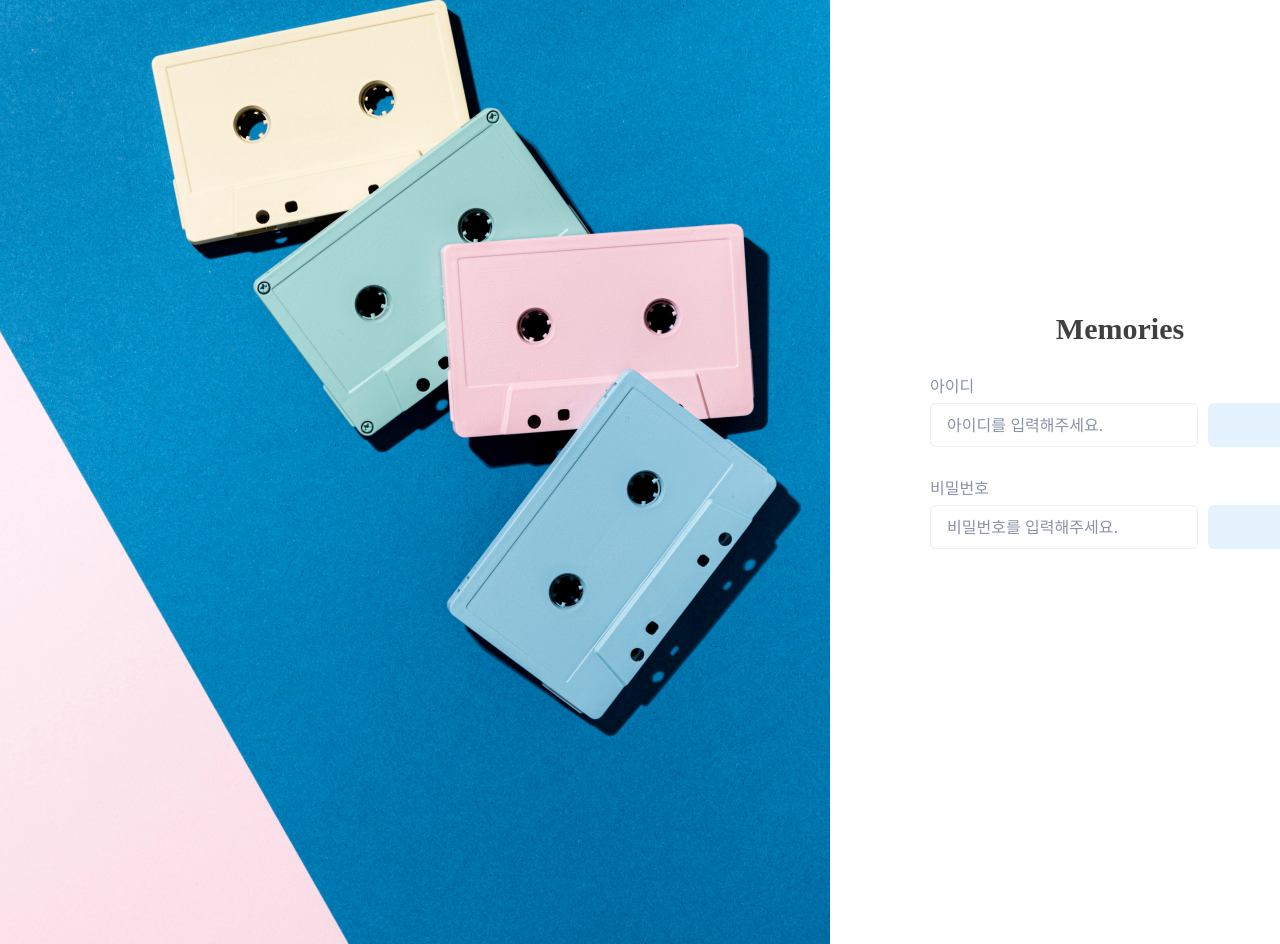
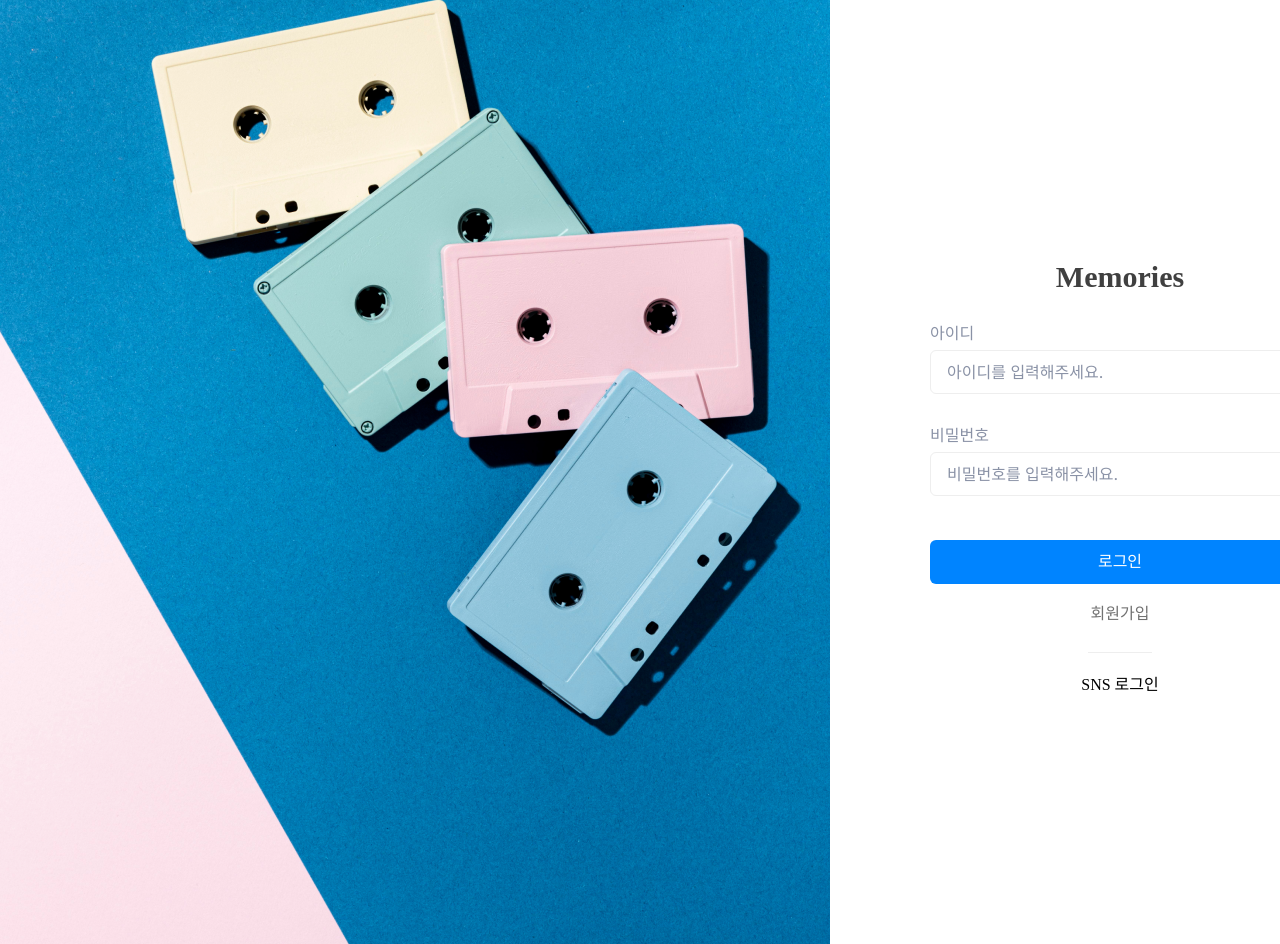
Before and after one commit to devJiraynor/memories-front-20241226, a React (Create React App) app: page /auth in a window 1280 px wide. Shown: the top 944 px of the page. Built offline with nearby package versions, Linux system fonts and the light colour scheme; a web font is replaced by a local one.

Commit message:
2025.03.10. 09:50

```diff
--- a/src/App.css
+++ b/src/App.css
@@ -10,6 +10,7 @@
   --Lightmode-Grey: rgba(64, 64, 64, 1);
   --Lightmode-Grey2: rgba(138, 146, 166, 1);
   --Lightmode-Grey3: rgba(238, 238, 238, 1);
+  --Lightmode-Grey4: rgba(113, 113, 113, 1);
   --Primary: rgba(0, 132, 255, 1);
   --Second: rgba(0, 132, 255, 0.10);
   --Error: rgba(255, 84, 64, 1);
@@ -35,12 +36,25 @@ body {
   cursor: pointer;
 }
 
+.button:hover {
+  opacity: 0.85;
+}
+
+.button.fullwidth {
+  box-sizing: border-box;
+  width: 100%;
+}
+
 .button.disable {
   background-color: var(--Lightmode-Grey3);
 
   color: var(--Lightmode-Grey2);
 
   cursor: default;
+}
+
+.button.disable:hover {
+  opacity: 1;
 }
 
 .button.second {
@@ -54,3 +68,19 @@ body {
 
   color: var(--White);
 }
+
+.link {
+  color: var(--Lightmode-Grey4);
+
+  text-align: center;
+  font-size: 16px;
+  font-weight: 400;
+  line-height: 175%;
+
+  cursor: pointer;
+}
+
+.link:hover {
+  color: var(--Lightmode-Grey);
+  font-weight: 600;
+}
--- a/src/components/InputBox/index.tsx
+++ b/src/components/InputBox/index.tsx
@@ -7,17 +7,26 @@ interface Props {
   value: string;
   placeholder: string;
   type: 'text' | 'password';
-  buttonName: string;
+  buttonName?: string;
   message: string;
+  isErrorMessage?: boolean;
+  isButtonActive?: boolean;
+  readOnly?: boolean;
 
   onChange: (event: ChangeEvent<HTMLInputElement>) => void;
+  onButtonClick?: () => void;
 }
 
 // component: 공통 인풋 박스 컴포넌트 //
 export default function InputBox(props: Props) {
 
-  const { label, value, placeholder, type, buttonName, message } = props;
-  const { onChange } = props;
+  const { label, value, placeholder, type, buttonName, message, isErrorMessage, isButtonActive, readOnly } = props;
+  const { onChange, onButtonClick } = props;
+
+  // variable: 메세지 클래스 //
+  const messageClass = `message ${isErrorMessage ? 'error' : 'success'}`;
+  // variable: 버튼 클래스 //
+  const buttonClass = `button ${isButtonActive ? 'second' : 'disable'}`
 
   // render: 공통 인풋 박스 컴포넌트 //
   return (
@@ -25,10 +34,12 @@ export default function InputBox(props: Props) {
       <div className='label'>{label}</div>
       <div className='input-contents'>
         <div className='input-area'>
-          <input type={type} value={value} placeholder={placeholder} onChange={onChange} />
-          <div className='button second'>{buttonName}</div>
+          <input type={type} value={value} placeholder={placeholder} onChange={onChange} readOnly={readOnly} />
+          {onButtonClick && buttonName &&
+          <div className={buttonClass} onClick={onButtonClick}>{buttonName}</div>
+          }
         </div>
-        <div className='message error'>{message}</div>
+        <div className={messageClass}>{message}</div>
       </div>
     </div>
   )
--- a/src/views/Auth/index.tsx
+++ b/src/views/Auth/index.tsx
@@ -31,14 +31,20 @@ export default function Auth() {
           <div className='header'>Memories</div>
           <div className='input-container'>
 
-            <InputBox type={'text'} label={'아이디'} value={userId} placeholder={'아이디를 입력해주세요.'} buttonName={''} message={''} onChange={onUserIdChangeHandler} />
+            <InputBox type={'text'} label={'아이디'} value={userId} placeholder={'아이디를 입력해주세요.'} message={''} onChange={onUserIdChangeHandler} />
 
-            <InputBox type={'password'} label={'비밀번호'} value={userPassword} placeholder={'비밀번호를 입력해주세요.'} buttonName={''} message={''} onChange={onUserPasswordChangeHandler} />
+            <InputBox type={'password'} label={'비밀번호'} value={userPassword} placeholder={'비밀번호를 입력해주세요.'} message={''} isErrorMessage onChange={onUserPasswordChangeHandler} />
 
           </div>
-          <div className='button-container'></div>
+          <div className='button-container'>
+            <div className='button primary fullwidth'>로그인</div>
+            <div className='link'>회원가입</div>
+          </div>
           <div className='divider'></div>
-          <div className='sns-container'></div>
+          <div className='sns-container'>
+            <div className='sns-header'>SNS 로그인</div>
+            <div className='sns-button-box'></div>
+          </div>
         </div>
       </div>
     </div>
--- a/src/views/Auth/style.css
+++ b/src/views/Auth/style.css
@@ -26,6 +26,11 @@
   min-width: 610px;
 }
 
+#auth-wrapper .divider {
+  border-top: 1px solid var(--Lightmode-Grey3);
+  width: 64px;
+}
+
 #auth-login-container {
   display: flex;
   flex-direction: column;
@@ -49,3 +54,17 @@
   flex-direction: column;
   gap: 14px;
 }
+
+#auth-login-container .button-container {
+  align-self: stretch;
+
+  display: flex;
+  flex-direction: column;
+  gap: 16px;
+}
+
+#auth-login-container .sns-container {
+  display: flex;
+  flex-direction: column;
+  gap: 16x;
+}
```
